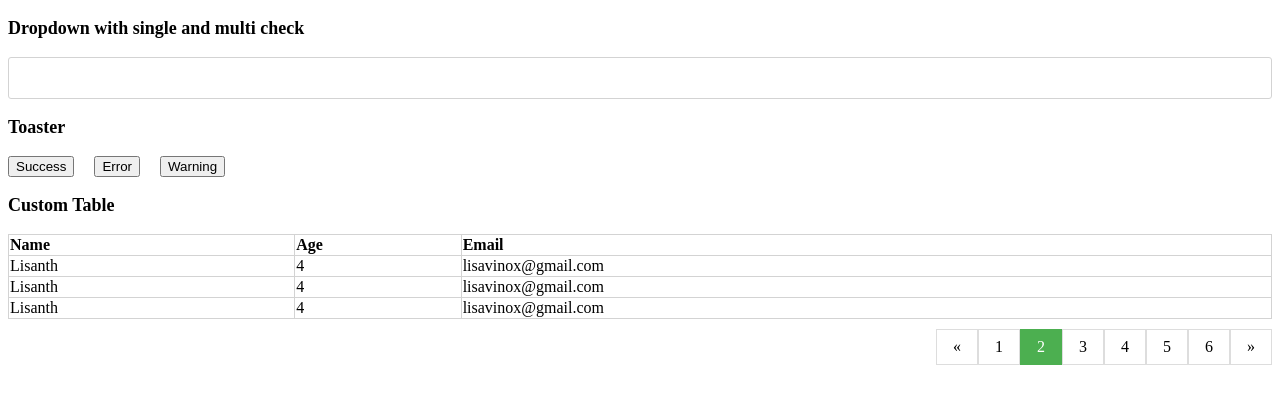
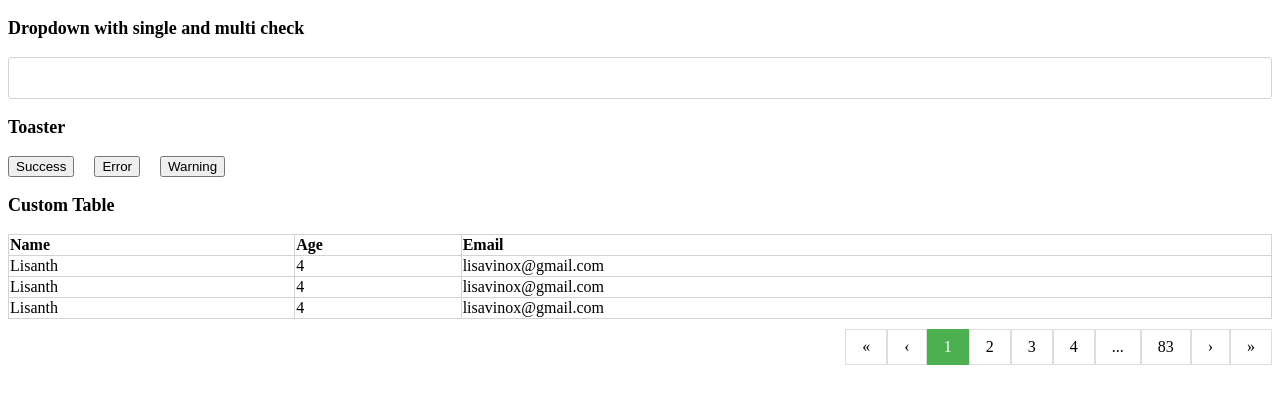
Before and after one commit to vinox59/resuable-component, an Angular app: page / in a window 1280 px wide. Shown: the top 404 px of the page. Built offline with nearby package versions, Linux system fonts and the light colour scheme.

Commit message:
3 files modified

```diff
--- a/src/app/table/table.component.html
+++ b/src/app/table/table.component.html
@@ -12,13 +12,41 @@
 </table>
 <div class="pagination-container">
   <div class="pagination">
-    <a href="#">&laquo;</a>
-    <a href="#">1</a>
-    <a href="#" class="active">2</a>
-    <a href="#">3</a>
-    <a href="#">4</a>
-    <a href="#">5</a>
-    <a href="#">6</a>
-    <a href="#">&raquo;</a>
+    <a href="#" (click)="getCurrentPage(1, 'first')">&laquo;</a>
+    <a
+      href="#"
+      (click)="
+        getCurrentPage(currentPage - 1 == 0 ? 1 : currentPage - 1, 'stepDown')
+      "
+      >&lsaquo;</a
+    >
+    <a
+      *ngFor="
+        let pageNo of pageinationCountList
+          | slice: sliceCountStart:sliceCountEnd
+      "
+      [ngClass]="{ active: currentPage == pageNo }"
+      (click)="getCurrentPage(pageNo)"
+      >{{ pageNo }}</a
+    >
+    <a>...</a>
+    <a
+      [ngClass]="{ active: currentPage == pageinationCount }"
+      (click)="getCurrentPage(pageNo)"
+      >{{ pageinationCount }}</a
+    >
+    <a
+      href="#"
+      (click)="
+        getCurrentPage(
+          currentPage + 1 == pageinationCount
+            ? pageinationCount
+            : currentPage + 1,
+          'stepUp'
+        )
+      "
+      >&rsaquo;</a
+    >
+    <a href="#" (click)="getCurrentPage(pageinationCount, 'last')">&raquo;</a>
   </div>
 </div>
--- a/src/app/table/table.component.scss
+++ b/src/app/table/table.component.scss
@@ -29,6 +29,7 @@
   text-decoration: none;
   transition: background-color 0.3s;
   border: 1px solid #ddd;
+  cursor: pointer;
 }
 
 .pagination a.active {
--- a/src/app/table/table.component.ts
+++ b/src/app/table/table.component.ts
@@ -9,8 +9,43 @@ import { ITableSettings, ITableData } from './table.interface';
 export class TableComponent implements OnInit {
   @Input() settings: ITableSettings[];
   @Input() tableData: ITableData;
+  sliceCountStart: number = 0;
+  sliceCountEnd: number = 4;
+  pageinationCount: number;
+  pageinationCountList: number[] = [];
+  currentPage: number = 1;
 
   constructor() {}
 
-  ngOnInit(): void {}
+  ngOnInit(): void {
+    this.getPagination();
+  }
+
+  getPagination() {
+    this.getPaginationNumber();
+  }
+
+  getPaginationNumber() {
+    this.pageinationCount = this.getPaginationCount();
+    for (let i = 1; i <= this.pageinationCount; i++) {
+      this.pageinationCountList.push(i);
+    }
+  }
+
+  getPaginationCount() {
+    return Math.ceil(this.tableData.count / this.tableData.perPage);
+  }
+
+  getCurrentPage(pageNo, action?: string) {
+    this.currentPage = pageNo;
+    if (pageNo > this.sliceCountEnd && action == 'stepUp') {
+      this.sliceCountStart++;
+      this.sliceCountEnd++;
+    }
+
+    if (pageNo < this.sliceCountEnd && action == 'stepDown') {
+      this.sliceCountStart--;
+      this.sliceCountEnd--;
+    }
+  }
 }
```
